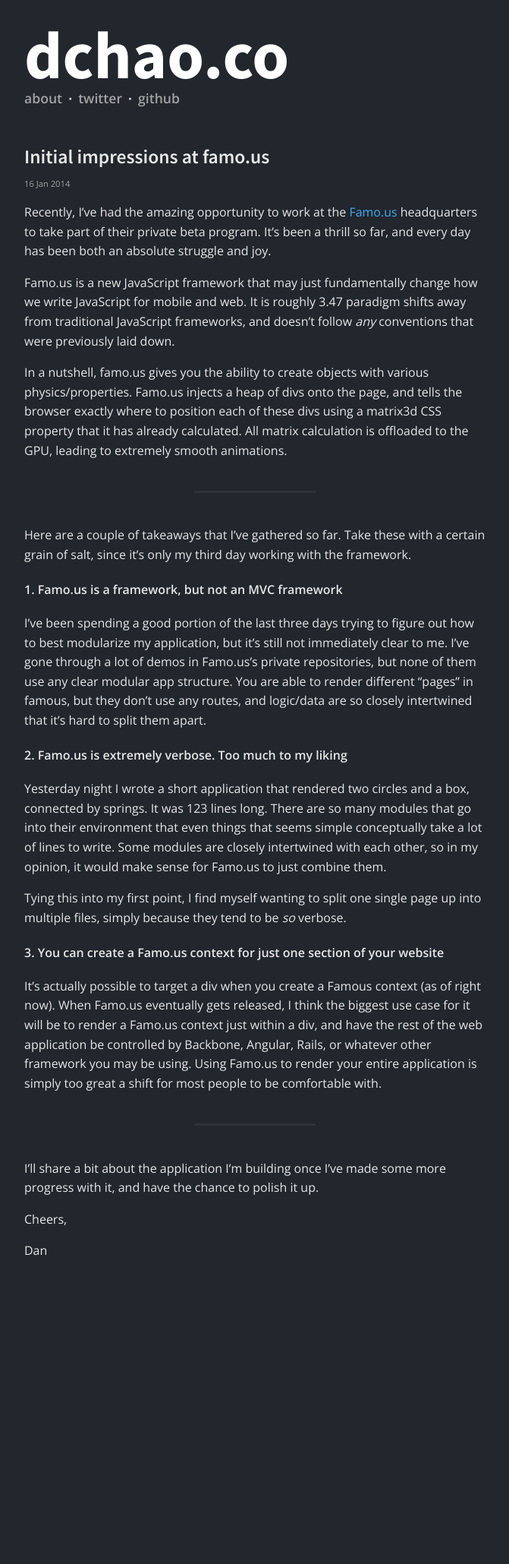
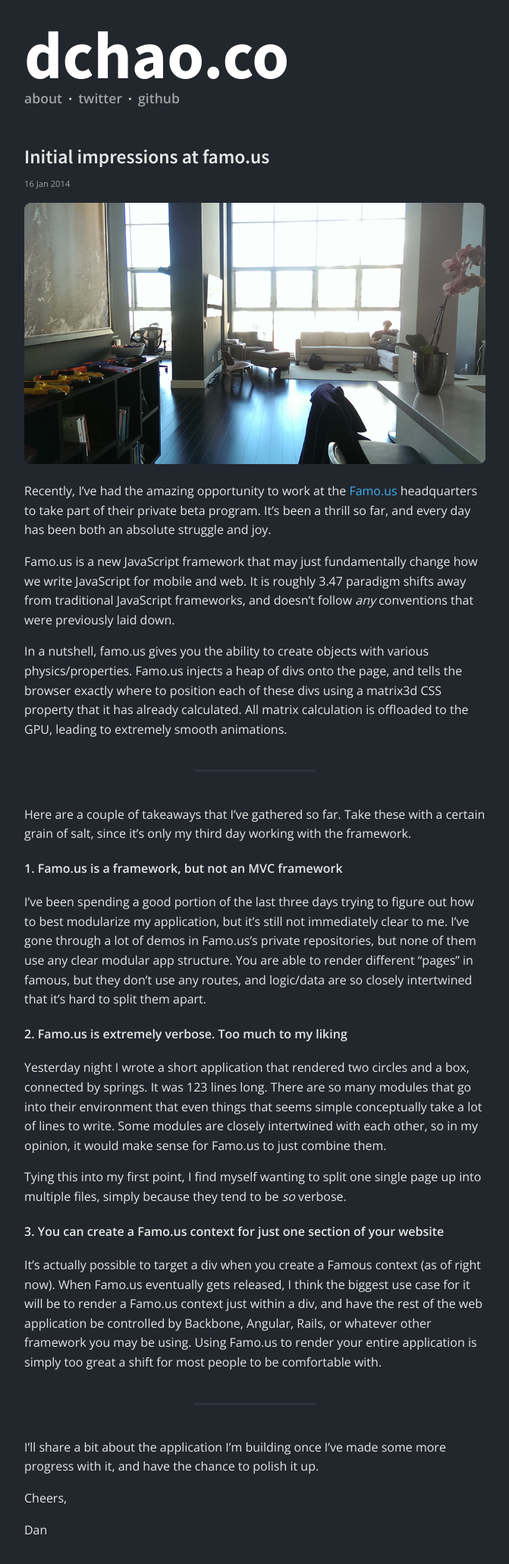
Before and after one commit to bioball/bioball.github.io, a Jekyll site: the page built from _posts/2014-01-16-initial-impressions-at-famous.md, in a window 1280 px wide. Shown: the whole page at 76% size, without its empty margins (64-735 px from the left). Built offline with Jekyll 4.4.1, drawn with Linux system fonts in a browser that asks for light colours; Markdown is read by kramdown in place of the engine named in the settings; before the commit the page ends 1692 px from its top, so only the background shows below that.

Commit message:
add image to post

```diff
--- a/_posts/2014-01-16-initial-impressions-at-famous.md
+++ b/_posts/2014-01-16-initial-impressions-at-famous.md
@@ -3,6 +3,7 @@ layout: post
 title: Initial impressions at famo.us
 date: 2014-01-16 08:00:00
 ---
+![Typical day at Famo.us](/assets/famous.png)
 
 Recently, I've had the amazing opportunity to work at the [Famo.us](http://famo.us/) headquarters to take part of their private beta program. It's been a thrill so far, and every day has been both an absolute struggle and joy.
 
--- a/css/main.css
+++ b/css/main.css
@@ -280,6 +280,9 @@ nav {
   margin-bottom: 0;
   font-family: "Source Sans Pro"; }
 
+.post img {
+  max-width: 100%; }
+
 .posts {
   list-style-type: none;
   margin: 0;
--- a/css/partials/_blog.sass
+++ b/css/partials/_blog.sass
@@ -7,3 +7,6 @@
 .blog-title
   margin-bottom: 0
   font-family: "Source Sans Pro"
+
+.post img
+  max-width: 100%
```
Also changed, not shown: assets/famous.png (added).
